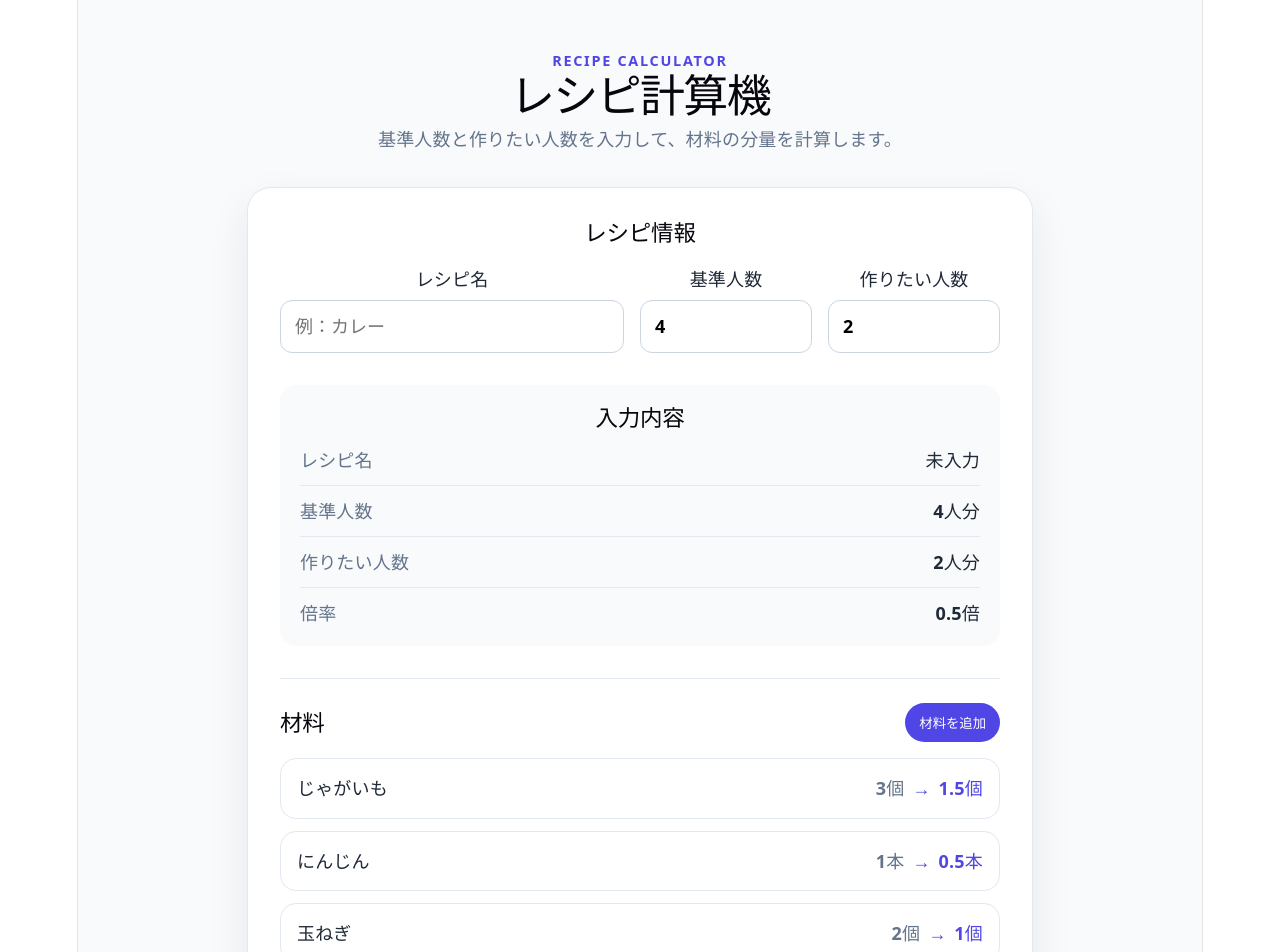
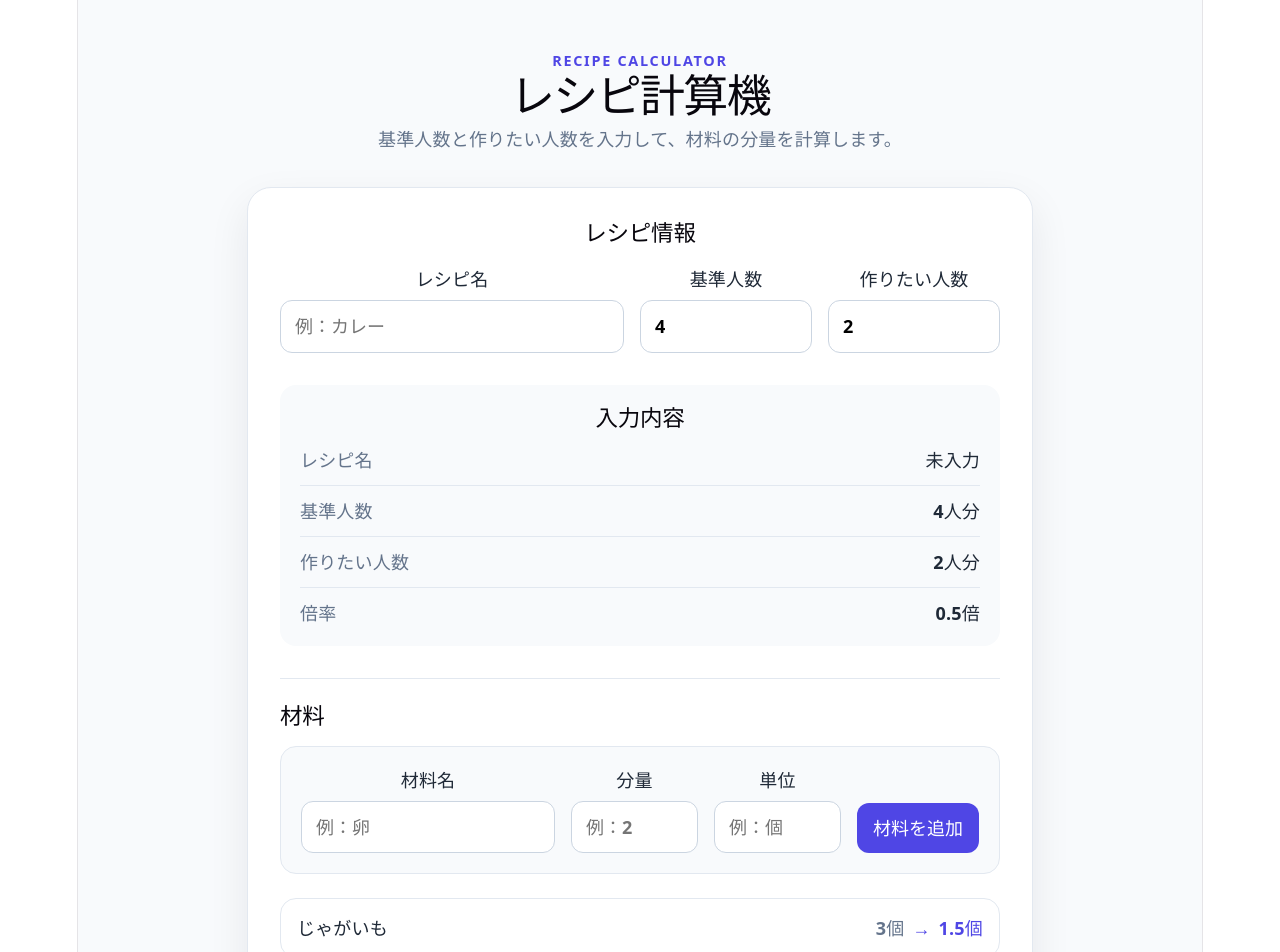
Before and after one commit to officeutq/recipe-calculator, a React (Vite) app: page / in a window 1280 px wide. Shown: the top 952 px of the page. Built offline with nearby package versions, Linux system fonts and the light colour scheme.

Commit message:
Add ingredient form (#13)

```diff
--- a/src/App.css
+++ b/src/App.css
@@ -193,3 +193,37 @@
   align-items: center;
   gap: 8px;
 }
+
+.ingredient-form {
+  display: grid;
+  grid-template-columns: 1fr;
+  gap: 16px;
+  margin-bottom: 24px;
+  padding: 20px;
+  border: 1px solid #e2e8f0;
+  border-radius: 16px;
+  background: #f8fafc;
+}
+
+.ingredient-form button {
+  align-self: end;
+  padding: 12px 16px;
+  border: 0;
+  border-radius: 12px;
+  background: #4f46e5;
+  color: #ffffff;
+  font: inherit;
+  font-weight: 700;
+  cursor: pointer;
+}
+
+.ingredient-form button:hover {
+  background: #4338ca;
+}
+
+@media (min-width: 720px) {
+  .ingredient-form {
+    grid-template-columns: 2fr 1fr 1fr auto;
+    align-items: end;
+  }
+}
--- a/src/App.tsx
+++ b/src/App.tsx
@@ -19,12 +19,41 @@ function App() {
   const [recipeName, setRecipeName] = useState("")
   const [baseServings, setBaseServings] = useState("4")
   const [targetServings, setTargetServings] = useState("2")
-  const [ingredients] = useState<Ingredient[]>(initialIngredients)
+  const [ingredients, setIngredients] =
+    useState<Ingredient[]>(initialIngredients)
+
+  const [newIngredientName, setNewIngredientName] = useState("")
+  const [newIngredientAmount, setNewIngredientAmount] = useState("")
+  const [newIngredientUnit, setNewIngredientUnit] = useState("")
 
   const baseServingsNumber = Number(baseServings)
   const targetServingsNumber = Number(targetServings)
   const canCalculate = baseServingsNumber > 0 && targetServingsNumber > 0
   const scale = canCalculate ? targetServingsNumber / baseServingsNumber : null
+
+  const handleAddIngredient = () => {
+    const amountNumber = Number(newIngredientAmount)
+
+    if (
+      newIngredientName.trim() === "" ||
+      newIngredientUnit.trim() === "" ||
+      amountNumber <= 0
+    ) {
+      return
+    }
+
+    const nextIngredient: Ingredient = {
+      id: Date.now(),
+      name: newIngredientName.trim(),
+      amount: amountNumber,
+      unit: newIngredientUnit.trim(),
+    }
+
+    setIngredients([...ingredients, nextIngredient])
+    setNewIngredientName("")
+    setNewIngredientAmount("")
+    setNewIngredientUnit("")
+  }
 
   return (
     <main className="app">
@@ -98,7 +127,44 @@ function App() {
         <div className="ingredients-section">
           <div className="section-header">
             <h2>材料</h2>
-            <button type="button">材料を追加</button>
+          </div>
+
+          <div className="ingredient-form">
+            <label className="field">
+              <span>材料名</span>
+              <input
+                type="text"
+                placeholder="例：卵"
+                value={newIngredientName}
+                onChange={(event) => setNewIngredientName(event.target.value)}
+              />
+            </label>
+
+            <label className="field">
+              <span>分量</span>
+              <input
+                type="number"
+                min="0"
+                step="0.1"
+                placeholder="例：2"
+                value={newIngredientAmount}
+                onChange={(event) => setNewIngredientAmount(event.target.value)}
+              />
+            </label>
+
+            <label className="field">
+              <span>単位</span>
+              <input
+                type="text"
+                placeholder="例：個"
+                value={newIngredientUnit}
+                onChange={(event) => setNewIngredientUnit(event.target.value)}
+              />
+            </label>
+
+            <button type="button" onClick={handleAddIngredient}>
+              材料を追加
+            </button>
           </div>
 
           <ul className="ingredient-list">
```
